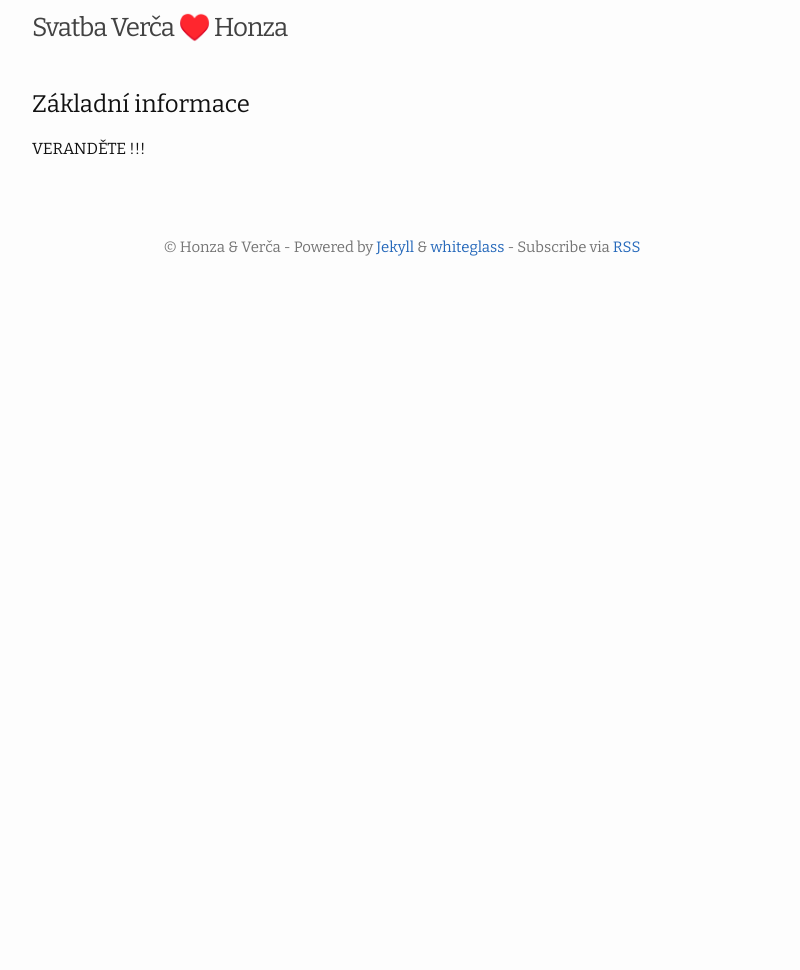
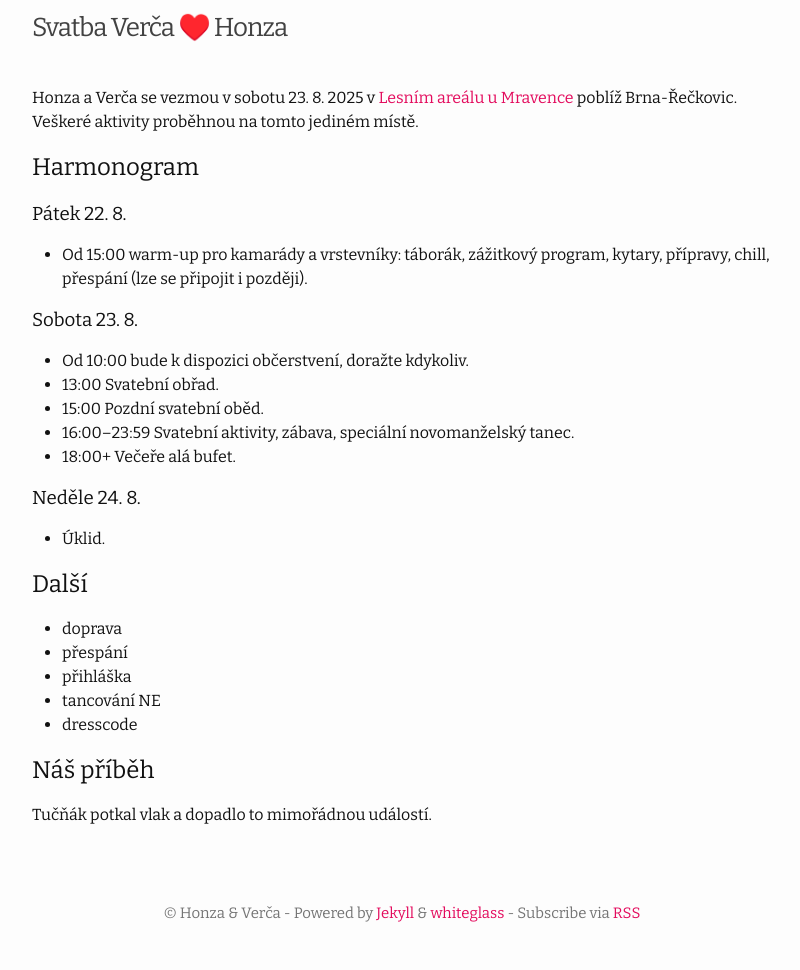
Before and after one commit to malinajan/svatba-web, a Jekyll site: the page built from index.md, in a window 1280 px wide. Shown: the whole page, without its empty margins (238-1038 px from the left). Built offline with Jekyll 4.4.1, drawn with Linux system fonts in a browser that asks for light colours; before the commit the page ends 900 px from its top, so only the background shows below that.

Commit message:
Add basic content.

```diff
--- a/_sass/_common.scss
+++ b/_sass/_common.scss
@@ -1,4 +1,7 @@
 @use 'sass:color';
+
+// Svatebni cervena (malinoa) #e30b5d
+// Svatebni zelena #00674f
 
 // Define defaults for each variable.
 $base-font-family: Bitter, "Apple SD Gothic Neo", "Noto Sans", "Source Han Sans", "Noto Sans CJK JP", "Source Han Sans JP", "Noto Sans CJK KR", "Source Han Sans KR", NanumBarunGothic, AppleGothic, "Malgun Gothic", Dotum, sans-serif !default;
@@ -12,7 +15,7 @@ $spacing-unit:     30px !default;
 
 $text-color:       #111 !default;
 $background-color: #fdfdfd !default;
-$brand-color:      #2568ba !default;
+$brand-color:      #e30b5d !default; // svatebni cervena
 
 $grey-color:       #757575 !default;
 $grey-color-light: color.adjust($grey-color, $lightness: 45%) !default;
--- a/index.md
+++ b/index.md
@@ -2,6 +2,38 @@
 layout: home
 ---
 
-## Základní informace
+Honza a Verča se vezmou v sobotu 23. 8. 2025
+v [Lesním areálu u Mravence](https://mapy.com/s/refetagaza) poblíž Brna-Řečkovic.
+Veškeré aktivity proběhnou na tomto jediném místě.
 
-VERANDĚTE !!!
+
+## Harmonogram
+
+### Pátek 22. 8.
+
+* Od 15:00 warm-up pro kamarády a vrstevníky: táborák, zážitkový program,
+  kytary, přípravy, chill, přespání (lze se připojit i později).
+
+### Sobota 23. 8.
+
+* Od 10:00 bude k dispozici občerstvení, doražte kdykoliv.
+* 13:00 Svatební obřad.
+* 15:00 Pozdní svatební oběd.
+* 16:00–23:59 Svatební aktivity, zábava, speciální novomanželský tanec.
+* 18:00+ Večeře alá bufet.
+
+### Neděle 24. 8.
+
+* Úklid.
+
+## Další
+
+* doprava
+* přespání
+* přihláška
+* tancování NE
+* dresscode
+
+## Náš příběh
+
+Tučňák potkal vlak a dopadlo to mimořádnou událostí.
```
